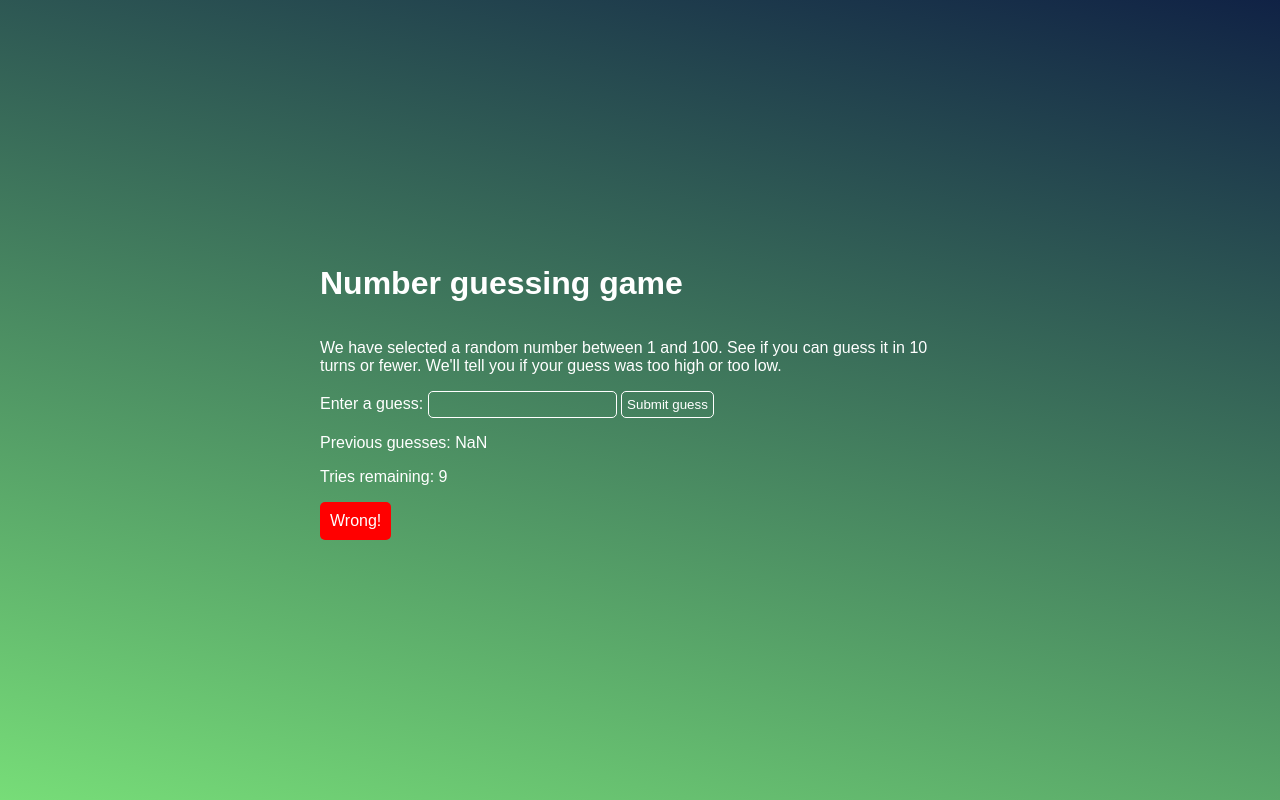
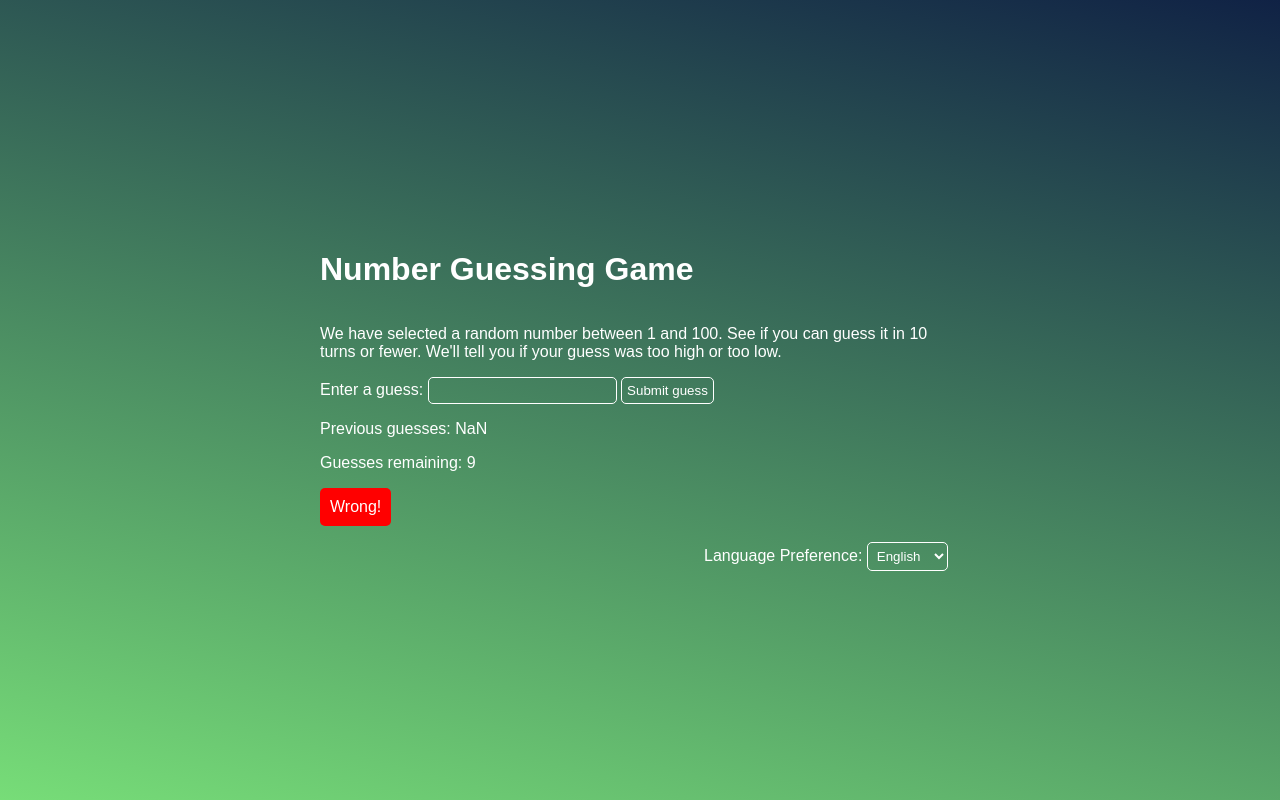
Before and after one commit to Malal0/Number-Guessing-Game, a plain HTML site: page index.html in a window 1280 px wide. Both pictures are taken after typing "Sample" into the empty fields and a click on the input "Submit guess". Drawn offline with Linux system fonts and the light colour scheme.

Commit message:
added event listener to window

```diff
--- a/index.html
+++ b/index.html
@@ -11,7 +11,7 @@
 
 <body>
     <div class="container">
-        <h1>Number guessing game</h1>
+        <h1>Number Guessing Game</h1>
 
         <p>We have selected a random number between 1 and 100. See if you can guess it in 10 turns or fewer. We'll tell
             you if your guess was too high or too low.</p>
@@ -28,6 +28,13 @@
             <p class="lastResult"></p>
             <p class="lowOrHi"></p>
         </div>
+        <div class="settings">
+            <label for="languages">Language Preference: </label>
+            <select name="languages" id="languages">
+                <option value="english">English</option>
+                <option value="spanish">Spanish</option>
+            </select>
+        </div>
     </div>
     <script src="/main.js"></script>
 </body>
--- a/main.js
+++ b/main.js
@@ -9,6 +9,8 @@ const guessSubmit = document.querySelector('.guessSubmit');
 const guessField = document.querySelector('.guessField');
 const resultsBox = document.querySelector('.resultParas');
 
+var language = document.querySelector("#languages");
+
 let guessCount = 1;
 guessField.focus();
 
@@ -19,8 +21,10 @@ let resetButton;
 //  Functions
 function checkGuess() {
     const userGuess = Number(guessField.value);
-    if (guessCount === 1) {
+    if (guessCount === 1 && language.value == "english") {
         guesses.textContent = 'Previous guesses: ';
+    } else {
+        guesses.textContent = 'Spanish: ';
     }
     guesses.textContent += userGuess + ' ';
 
@@ -43,13 +47,12 @@ function checkGuess() {
         }
     }
 
-    guessesLeft.textContent = `Tries remaining: ${tryCount}`;
+    guessesLeft.textContent = `Guesses remaining: ${tryCount}`;
 
     guessCount++;
     guessField.value = '';
     guessField.focus();
     tryCount--;
-    console.log(tryCount);
 }
 
 function setGameOver() {
@@ -85,3 +88,16 @@ function resetGame() {
 
 
 guessSubmit.addEventListener('click', checkGuess);
+// language.addEventListener("change", () => {
+//     console.log(language.value);
+
+// })
+
+addEventListener("change", () => {
+    if (language.value === "english") {
+        console.log(`Language is ${language.value}`);
+    } else {
+        console.log(`Language is ${language.value}`);
+    }
+
+})
--- a/style.css
+++ b/style.css
@@ -32,7 +32,8 @@ body {
 .guessSubmit,
 .guessField,
 .guessField:focus,
-.resetBtn {
+.resetBtn,
+select {
     background-color: #00000000;
     color: white;
     border: 1px solid white;
@@ -40,3 +41,13 @@ body {
     border-radius: 5px;
     outline: none;
 }
+
+.settings {
+    width: fit-content;
+    margin-left: 60%;
+}
+
+select option {
+    background-color: #6baec3;
+    color: hsl(0, 0%, 50%);
+}
```
